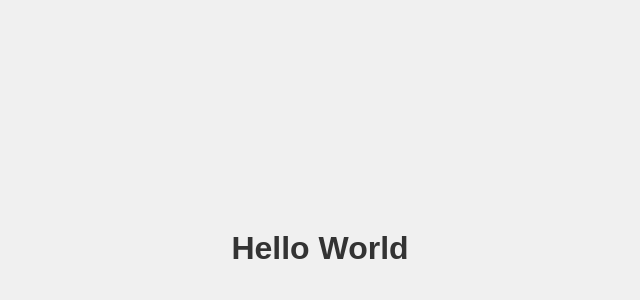
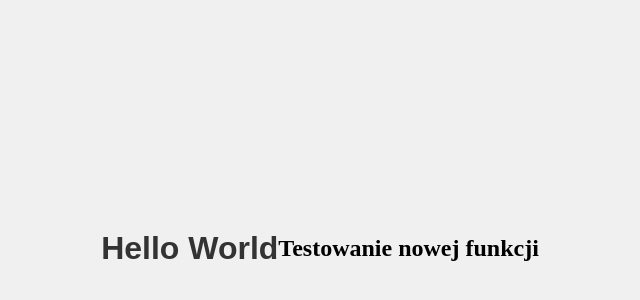
Before and after one commit to matek10000/DevOps2024, a plain HTML site: page Website/index.html in a window 1280 px wide. Shown: the part 152-452 px from the top of the page, without its empty margins (320-960 px from the left). Drawn offline with Linux system fonts and the light colour scheme.

Commit message:
Dodano testowa funkcje

```diff
--- a/Website/index.html
+++ b/Website/index.html
@@ -8,5 +8,6 @@
 </head>
 <body>
     <h1>Hello World</h1>
+    <h2>Testowanie nowej funkcji</h2>
 </body>
 </html>
```
